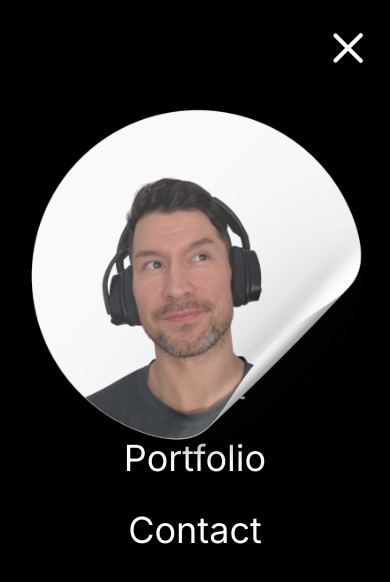
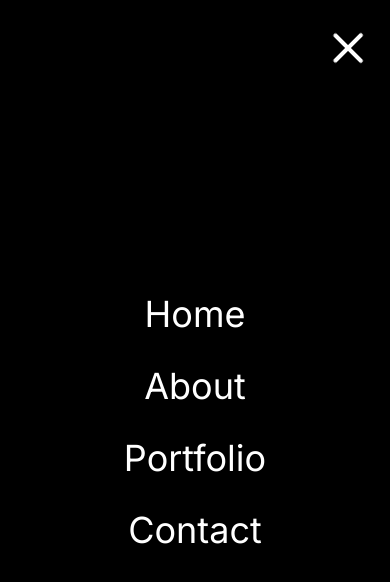
Before and after one commit to BrianNW/framer-portfolio01, a Next.js app: page / in a window 390 px wide. Both pictures are taken after a click on the button 354 px from the left and 48 px from the top of the page. Shown: the top 582 px of the page. Built offline with nearby package versions, Linux system fonts and the light colour scheme.

Commit message:
Update z index for portfolio selfie

```diff
--- a/src/app/page.jsx
+++ b/src/app/page.jsx
@@ -3,7 +3,7 @@
 const Homepage = () => {
   return <div className='h-full flex flex-col lg:flex-row px-4 sm:px-8 md:px-12 lg:px-20 xl:px-48'>
     {/* IMAGE CONTAINER */}
-      <div className='z-0 h-1/2 lg:h-full lg:w-1/2 relative'>
+      <div className='h-1/2 lg:h-full lg:w-1/2 relative'>
       <Image src="/hero.png" alt="" fill className="object-contain"/>
       </div>
     {/* TEXT CONTAINER */}
--- a/src/components/navbar.jsx
+++ b/src/components/navbar.jsx
@@ -95,7 +95,7 @@
 
                 {/* MENU LIST  */}
                 {open && (
-                    <motion.div variants={listVariants} inital="closed" animate="opened" className='absolute top-0 left-0 w-screen h-screen bg-black text-white flex flex-col items-center justify-center gap-8 text-4xl'>
+                    <motion.div variants={listVariants} inital="closed" animate="opened" className='absolute top-0 left-0 w-screen h-screen bg-black text-white flex flex-col items-center justify-center gap-8 text-4xl z-40'>
                         {links.map( link => (
                             <Link href={link.url} key={link.title}>
                                 {link.title}
```
